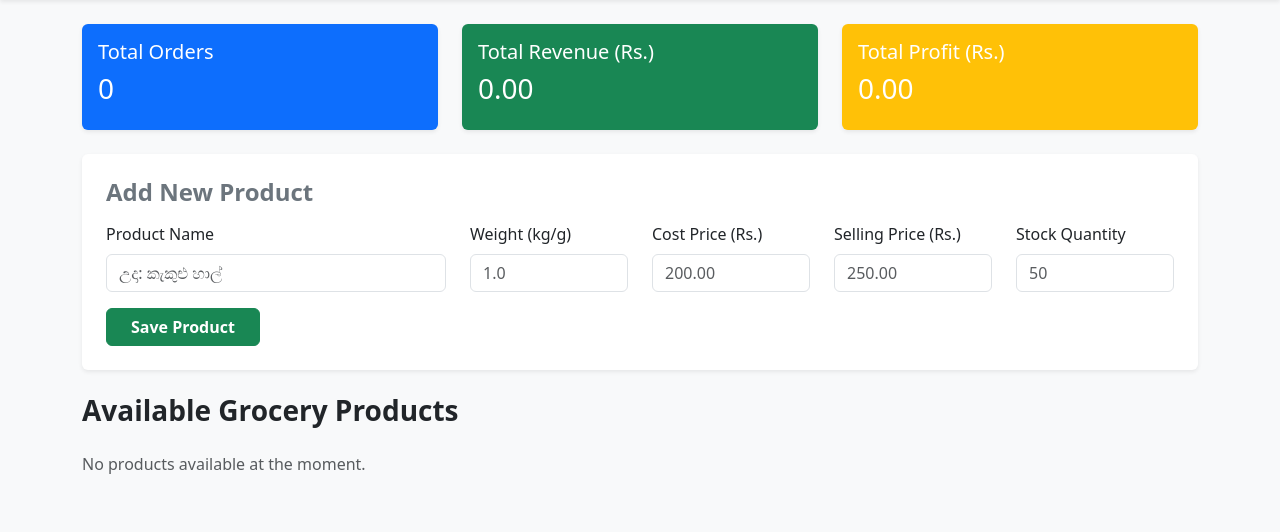
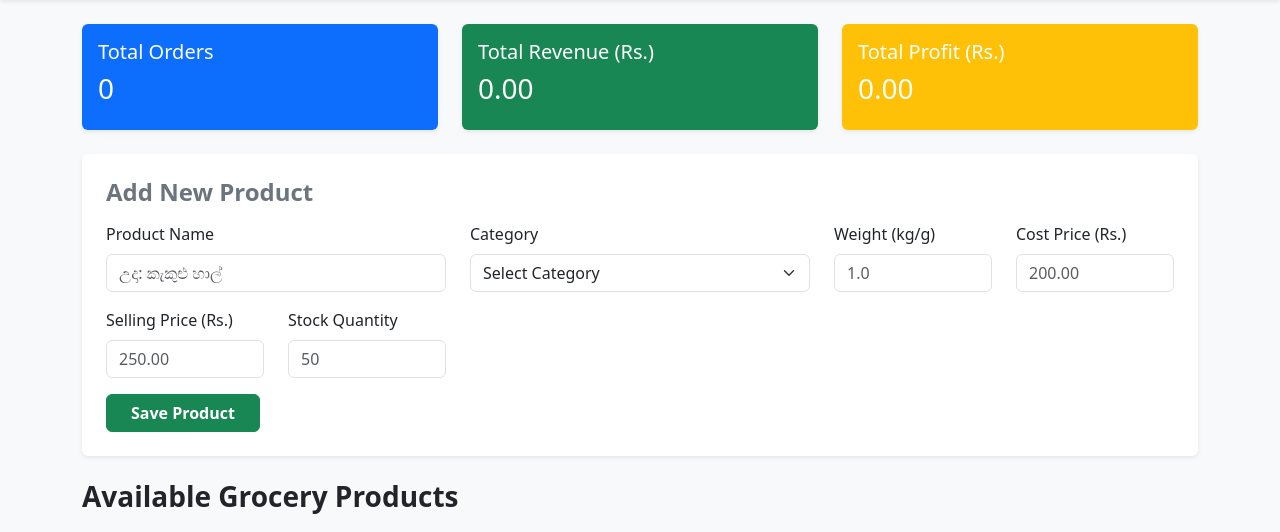
Before and after one commit to Irudika02/grocery-e-commerce, a Spring Boot app: page /frondend/dashboard.html in a window 1280 px wide. Shown: the part 56-588 px from the top of the page. Run offline with Spring Boot 4, Linux system fonts and the light colour scheme; data that the repository does not hold is empty.

Commit message:
added category div for dashboard html

```diff
--- a/src/main/resources/static/frondend/dashboard.html
+++ b/src/main/resources/static/frondend/dashboard.html
@@ -58,6 +58,12 @@
           <div class="col-md-4 mb-3">
             <label for="productName" class="form-label">Product Name</label>
             <input type="text" class="form-control" id="productName" required placeholder="උදා: කැකුළු හාල්">
+          </div>
+          <div class="col-md-4 mb-3">
+            <label for="productCategory" class="form-label">Category</label>
+            <select class="form-select" id="productCategory" required>
+              <option value="">Select Category</option>
+            </select>
           </div>
           <div class="col-md-2 mb-3">
             <label for="productWeight" class="form-label">Weight (kg/g)</label>
```
